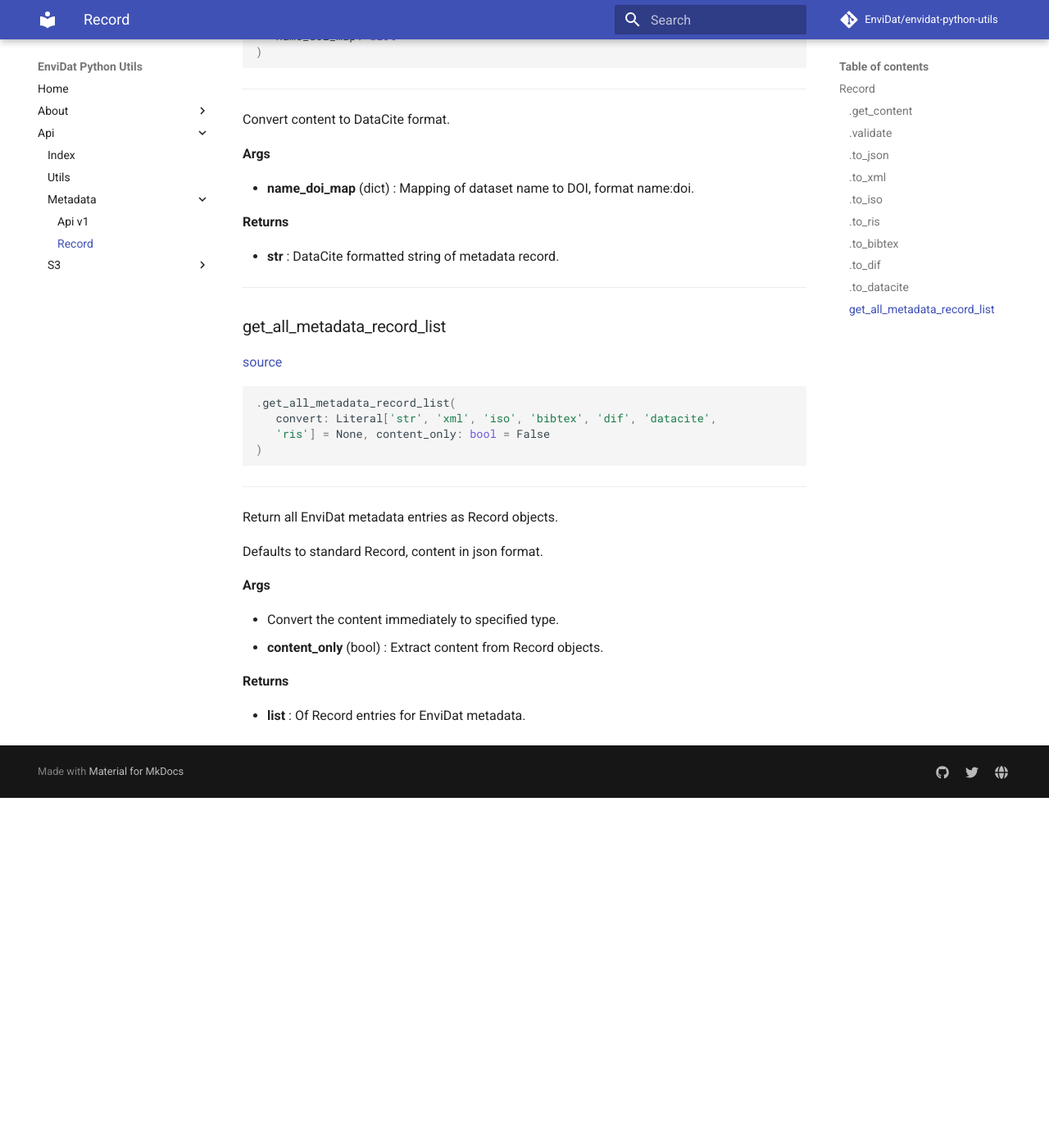
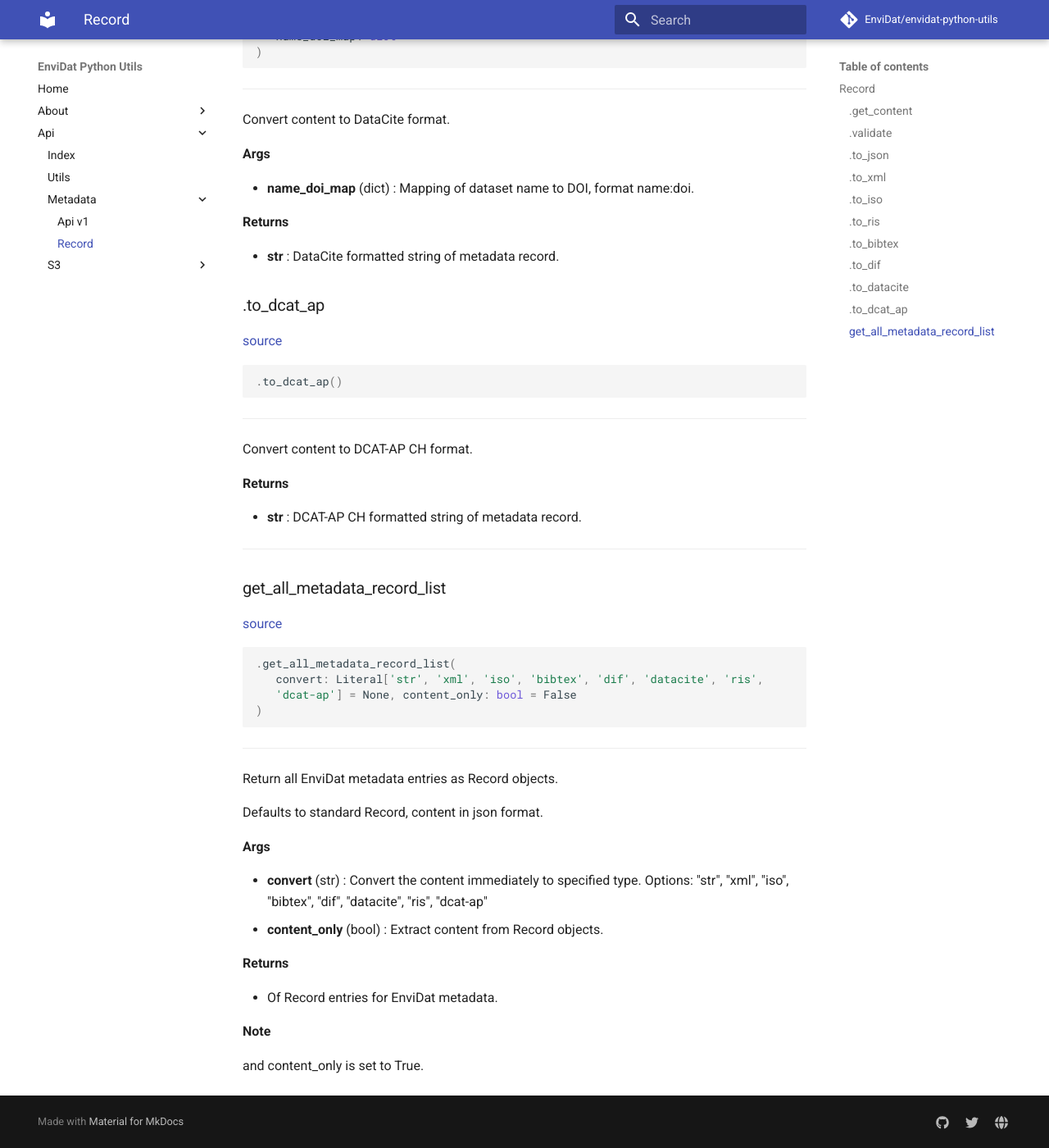
Before and after one commit to EnviDat/envidat-python-utils, an MkDocs documentation site: the page built from docs/docs/api/metadata/record.md, in a window 1280 px wide and 1400 px high, scrolled down 3148 px. Shown: the whole window at 82% size. Built offline with MkDocs 1.6.1 and Material for MkDocs 9.7.7, drawn with Linux system fonts in a browser that asks for light colours; comment, search, counter and statistics services are not loaded; before the commit the page ends 4121 px from its top, so only the background shows below that.

Commit message:
docs: update autodocs for Bucket and Record classes

````diff
--- a/docs/docs/api/metadata/record.md
+++ b/docs/docs/api/metadata/record.md
@@ -2,12 +2,12 @@
 
 ## Record
 
-[source](https://github.com/EnviDat/envidat-python-utils/blob/main/../envidat/metadata.py/#L31)
+[source](https://github.com/EnviDat/envidat-python-utils/blob/main/../envidat/metadata.py/#L32)
 
 ```python
 Record(
    input_data: Union[str, dict], convert: Literal['str', 'xml', 'iso', 'bibtex',
-   'dif', 'datacite', 'ris'] = None
+   'dif', 'datacite', 'ris', 'dcat-ap'] = None
 )
 ```
 
@@ -19,7 +19,7 @@ Class manipulate an EnviDat record in various ways.
 
 ### .get_content
 
-[source](https://github.com/EnviDat/envidat-python-utils/blob/main/../envidat/metadata.py/#L92)
+[source](https://github.com/EnviDat/envidat-python-utils/blob/main/../envidat/metadata.py/#L96)
 
 ```python
 .get_content()
@@ -35,7 +35,7 @@ Get current content of Record.
 
 ### .validate
 
-[source](https://github.com/EnviDat/envidat-python-utils/blob/main/../envidat/metadata.py/#L101)
+[source](https://github.com/EnviDat/envidat-python-utils/blob/main/../envidat/metadata.py/#L105)
 
 ```python
 .validate()
@@ -51,7 +51,7 @@ Validate metadata record.
 
 ### .to_json
 
-[source](https://github.com/EnviDat/envidat-python-utils/blob/main/../envidat/metadata.py/#L166)
+[source](https://github.com/EnviDat/envidat-python-utils/blob/main/../envidat/metadata.py/#L170)
 
 ```python
 .to_json()
@@ -67,7 +67,7 @@ Convert content to JSON string.
 
 ### .to_xml
 
-[source](https://github.com/EnviDat/envidat-python-utils/blob/main/../envidat/metadata.py/#L175)
+[source](https://github.com/EnviDat/envidat-python-utils/blob/main/../envidat/metadata.py/#L179)
 
 ```python
 .to_xml()
@@ -83,7 +83,7 @@ Convert content to XML format.
 
 ### .to_iso
 
-[source](https://github.com/EnviDat/envidat-python-utils/blob/main/../envidat/metadata.py/#L184)
+[source](https://github.com/EnviDat/envidat-python-utils/blob/main/../envidat/metadata.py/#L188)
 
 ```python
 .to_iso()
@@ -99,7 +99,7 @@ Convert content to ISO format.
 
 ### .to_ris
 
-[source](https://github.com/EnviDat/envidat-python-utils/blob/main/../envidat/metadata.py/#L193)
+[source](https://github.com/EnviDat/envidat-python-utils/blob/main/../envidat/metadata.py/#L197)
 
 ```python
 .to_ris()
@@ -115,7 +115,7 @@ Convert content to RIS format.
 
 ### .to_bibtex
 
-[source](https://github.com/EnviDat/envidat-python-utils/blob/main/../envidat/metadata.py/#L202)
+[source](https://github.com/EnviDat/envidat-python-utils/blob/main/../envidat/metadata.py/#L206)
 
 ```python
 .to_bibtex()
@@ -131,7 +131,7 @@ Convert content to BibTeX format.
 
 ### .to_dif
 
-[source](https://github.com/EnviDat/envidat-python-utils/blob/main/../envidat/metadata.py/#L211)
+[source](https://github.com/EnviDat/envidat-python-utils/blob/main/../envidat/metadata.py/#L215)
 
 ```python
 .to_dif()
@@ -147,7 +147,7 @@ Convert content to GCMD DIF 10.2 format.
 
 ### .to_datacite
 
-[source](https://github.com/EnviDat/envidat-python-utils/blob/main/../envidat/metadata.py/#L220)
+[source](https://github.com/EnviDat/envidat-python-utils/blob/main/../envidat/metadata.py/#L224)
 
 ```python
 .to_datacite(
@@ -167,16 +167,32 @@ Convert content to DataCite format.
 
 - **str** : DataCite formatted string of metadata record.
 
+### .to_dcat_ap
+
+[source](https://github.com/EnviDat/envidat-python-utils/blob/main/../envidat/metadata.py/#L236)
+
+```python
+.to_dcat_ap()
+```
+
+---
+
+Convert content to DCAT-AP CH format.
+
+**Returns**
+
+- **str** : DCAT-AP CH formatted string of metadata record.
+
 ---
 
 ### get_all_metadata_record_list
 
-[source](https://github.com/EnviDat/envidat-python-utils/blob/main/../envidat/metadata.py/#L233)
+[source](https://github.com/EnviDat/envidat-python-utils/blob/main/../envidat/metadata.py/#L246)
 
 ```python
 .get_all_metadata_record_list(
-   convert: Literal['str', 'xml', 'iso', 'bibtex', 'dif', 'datacite',
-   'ris'] = None, content_only: bool = False
+   convert: Literal['str', 'xml', 'iso', 'bibtex', 'dif', 'datacite', 'ris',
+   'dcat-ap'] = None, content_only: bool = False
 )
 ```
 
@@ -188,10 +204,14 @@ Defaults to standard Record, content in json format.
 
 **Args**
 
-- Convert
-  the content immediately to specified type.
+- **convert** (str) : Convert the content immediately to specified type.
+  Options: "str", "xml", "iso", "bibtex", "dif", "datacite", "ris", "dcat-ap"
 - **content_only** (bool) : Extract content from Record objects.
 
 **Returns**
 
-- **list** : Of Record entries for EnviDat metadata.
+- Of Record entries for EnviDat metadata.
+
+**Note**
+
+and content_only is set to True.
````
Also changed, not shown: docs/docs/api/metadata/api-v1.md (+1 -1 lines), docs/docs/api/s3/bucket.md (+22 -4 lines).
